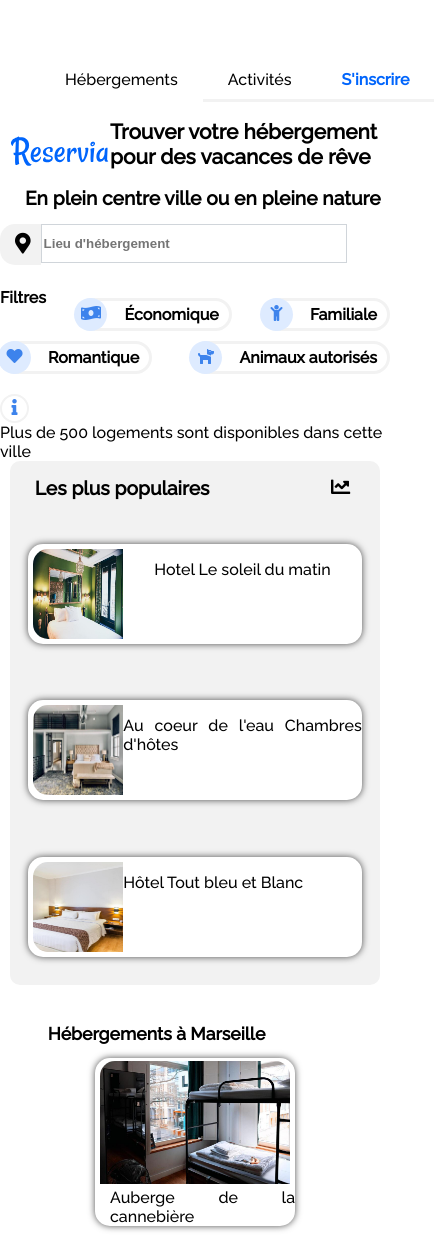
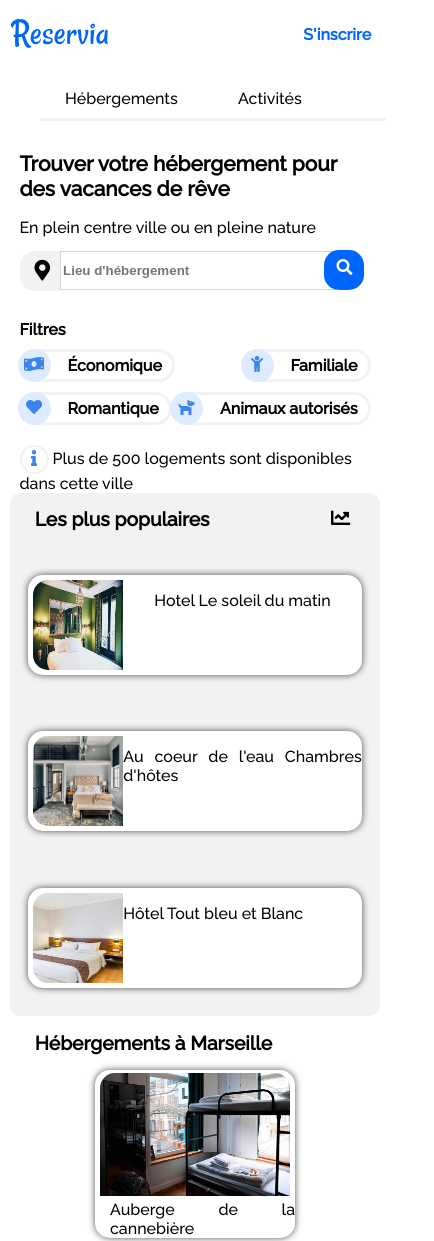
Before and after one commit to wilfried60/WilfriedTrousselle_2_08102020, a plain HTML site: page index.html in a window 390 px wide. Shown: the top 1241 px of the page, 434 px wide, since content can reach past the window. Drawn offline with Linux system fonts and the light colour scheme.

Commit message:
mise en place de la version mobile

```diff
--- a/index.html
+++ b/index.html
@@ -12,55 +12,64 @@
 
         <Body>
 
-            <!-- header (menu / logo) -->
 
 
               <div class="conteneur-central">
+
+                <!-- header logo / inscription -->
+
             <header>
+              <a href="#"><img src="images/logo/Reservia.svg" alt="Reservia"/></a>
+                <a href="#" id="inscription">S'inscrire</a>
+
+
+                <!-- header menu -->
+
                 <nav>
                     <ul>
-                        <li><a href="#" style="color: #0065FC; font-weight: bold;">S'inscrire</a></li>
-                        <li><a href="#activite">Activités</a></li>
-                        <li><a href="#hebergement">Hébergements</a></li>
+                        <li><a href="#activite" class="menu-activite">Activités</a></li>
+                        <li><a href="#hebergement" class="menu-Hebergements">Hébergements</a></li>
                     </ul>
                 </nav>
 
-                <img src="images/logo/Reservia.svg" alt="Reservia"/>
 
             </header>
 
-                                     <!-- section 1 ( formulaire / filtres) -->
+                <!-- section 1 ( formulaire / filtres) -->
 
             <section>
+                <div id="formulaire">
             <h1>Trouver votre hébergement pour des vacances de rêve</h1>
             <h2>En plein centre ville ou en pleine nature</h2>
 
 
             <form method="post" action="index.html">
                     <input type="text" name="localisation" id="localisation" placeholder="Lieu d'hébergement" />
-                    <input type="submit" value="Rechercher" class="recherche" />
+                    <input type="submit" value="Rechercher" id="bouton" class="recherche" />
                     <i class="fas fa-map-marker-alt" style="font-size: 1.3em;"></i>
+                    <label for="bouton" class="circle-search"><i class="fas fa-search"></i></label>
+
              </form>
 
             <div class="conteneur-filtre">
-              <div class="titre-filtre">Filtres</div>
+              <div class="filtre">Filtres</div>
               <div class="filtre"><div class="circle"><i class="fas fa-money-bill-wave" ></i> </div><p>&Eacute;conomique</p></div>
               <div class="filtre"><div class="circle"><i class="fas fa-child" ></i> </div> <p>Familiale</p> </div>
               <div class="filtre"><div class="circle"><i class="fas fa-heart" ></i> </div> <p>Romantique</p></div>
               <div class="filtre"><div class="circle"><i class="fas fa-dog" ></i> </div> <p>Animaux autorisés</p></div>
              </div>
 
-             <div class="circle-info"><i class="fas fa-info"></i></div>
-             <div class="info">Plus de 500 logements sont disponibles dans cette ville</div>
-             </section>
 
+             <div class="info"><div class="circle-info"><i class="fas fa-info"></i></div> Plus de 500 logements sont disponibles dans cette ville</div>
 
-                                  <!-- section 2 ( conteneur résultat d'hébergement) -->
+            </div>
 
-             <section id="hebergement">
+                 <!-- Article ( conteneur résultat d'hébergement) -->
+
+             <article id="hebergement">
              <div class="conteneur-hebergement">
 
-                    <h1>Hébergements à Marseille</h1>
+                    <h2>Hébergements à Marseille</h2>
 
                 <div class="img-box">
                 <figure>
@@ -94,11 +103,11 @@
                 </figure>
             </div>
                 <div id="afficher-plus"><a href="#">Afficher plus</a></div>
-            </div>
+        </div>
 
 
 
-                                 <!-- aside ( conteneur de droite / les plus populaires)-->
+                 <!-- aside ( conteneur de droite / les plus populaires)-->
 
                 <aside>
                     <h2>Les plus populaires <i class="fas fa-chart-line"></i></h2>
@@ -118,9 +127,10 @@
                            </figure>
                         </div>
                        </aside>
+                    </article>
 
                  </section>
-                                         <!-- section activités-->
+                 <!-- section activités-->
 
 
                  <section id="activite">
@@ -159,33 +169,34 @@
 
 
 
-                                                          <!--footer-->
+                 <!--footer-->
 
                <footer>
                     <div class="block-footer">
-                    <div class="block-ul">
+
 
                         <ul>
                             <li><p>A propos</p></li>
                             <li><a href="#">Fonctionnement du site</a></li>
                             <li><a href="#">Conditions générales de vente</a></li>
                             <li><a href="#">Données et confidentialité</a></li>
+
                         </ul>
-                    </div>
-                    <div class="block-ul">
+
                         <ul>
                             <li><p>Nos hébergements</p></li>
                             <li><a href="#">Charte qualité</a></li>
                             <li><a href="#">Soumettre votre hôtel</a></li>
+                            <li></li>
                         </ul>
-                    </div>
-                        <div class="block-ul">
+
                         <ul>
                             <li><p>Assistance</p></li>
                             <li><a href="#">Centre d'aide</a></li>
                             <li><a href="#">Nous contacter</a></li>
+                            <li></li>
                         </ul>
-                    </div>
+
                 </div>
                </footer>
 
```
